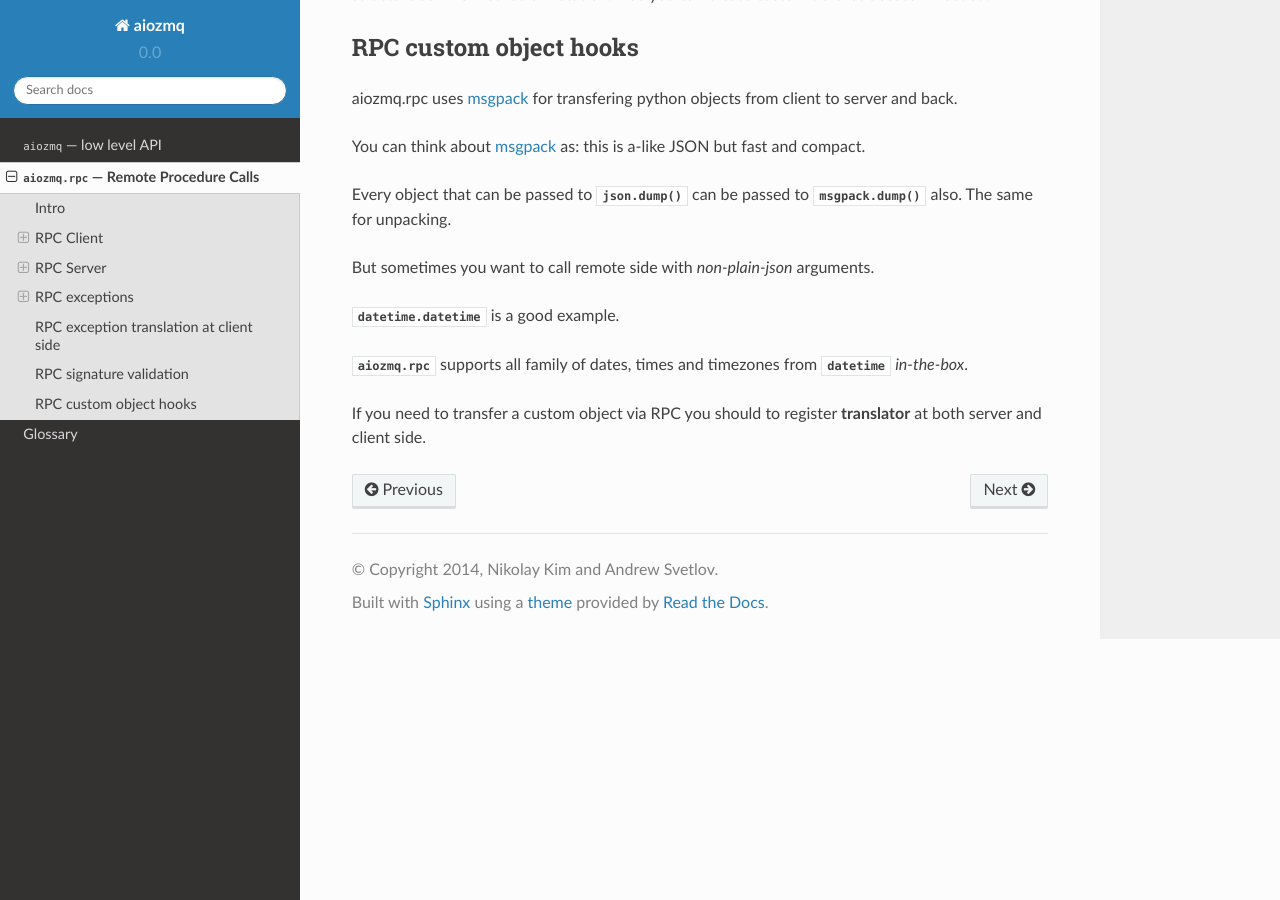
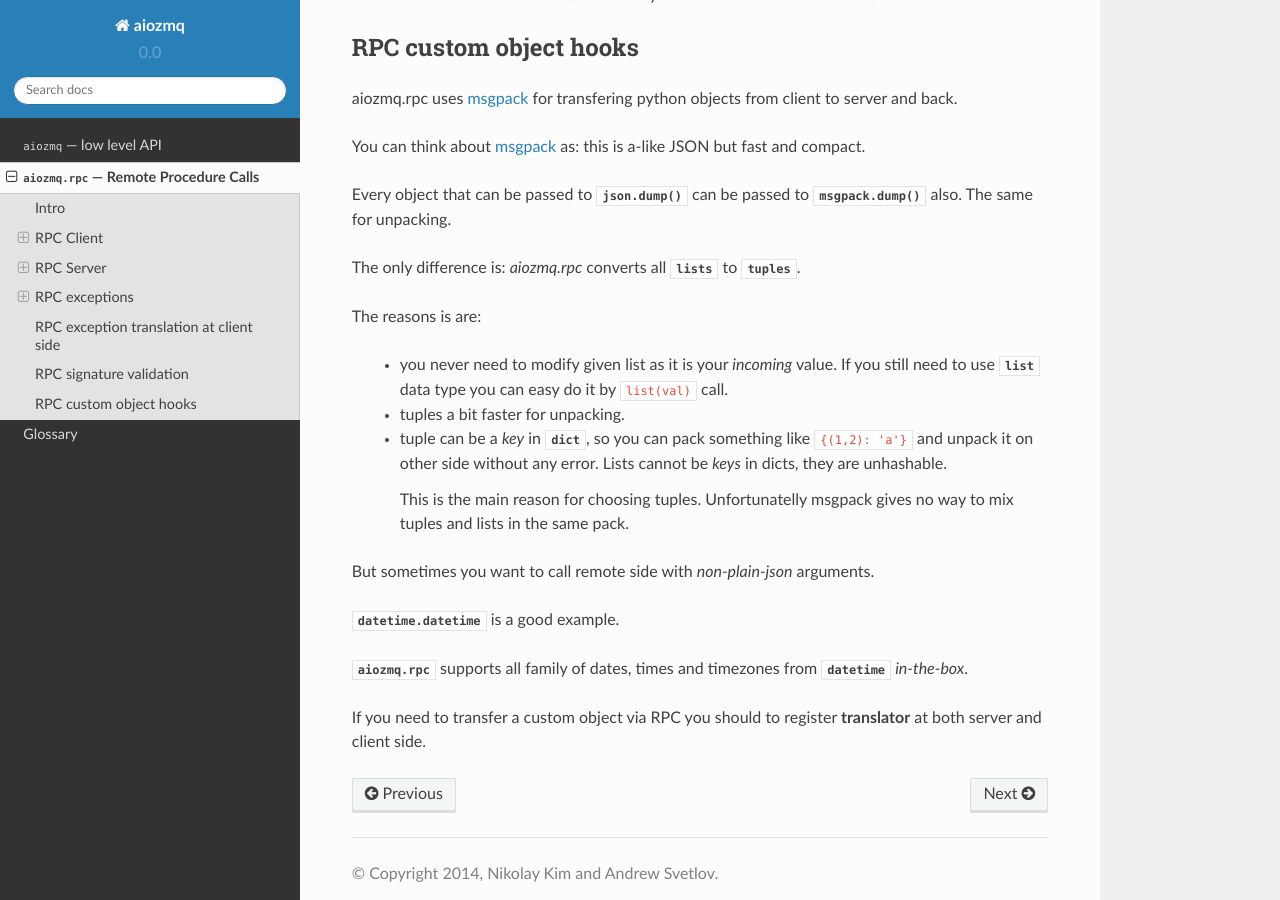
Before and after one commit to aio-libs/aiozmq, a Sphinx documentation site: the page built from docs/rpc.rst, in a window 1280 px wide and 900 px high, scrolled down 6471 px. Built offline with Sphinx 7.4.7 and the Read the Docs theme 2.0.0, drawn with Linux system fonts in a browser that asks for light colours; pages that are not in the unit, such as notebooks, are missing from menus.

Commit message:
Change msgpack settings to use_list=False and document it

```diff
--- a/docs/rpc.rst
+++ b/docs/rpc.rst
@@ -347,6 +347,22 @@ and compact.
 Every object that can be passed to :func:`json.dump` can be passed to
 :func:`msgpack.dump` also. The same for unpacking.
 
+The only difference is: *aiozmq.rpc* converts all :class:`lists
+<list>` to :class:`tuples <tuple>`.
+
+The reasons is are:
+
+  * you never need to modify given list as it is your *incoming*
+    value.  If you still need to use :class:`list` data type you can
+    easy do it by ``list(val)`` call.
+  * tuples a bit faster for unpacking.
+  * tuple can be a *key* in :class:`dict`, so you can pack something
+    like ``{(1,2): 'a'}`` and unpack it on other side without any
+    error. Lists cannot be *keys* in dicts, they are unhashable.
+
+    This is the main reason for choosing tuples. Unfortunatelly
+    msgpack gives no way to mix tuples and lists in the same pack.
+
 But sometimes you want to call remote side with *non-plain-json* arguments.
 
 :class:`datetime.datetime` is a good example.
```
Also changed, not shown: 1 other file.
